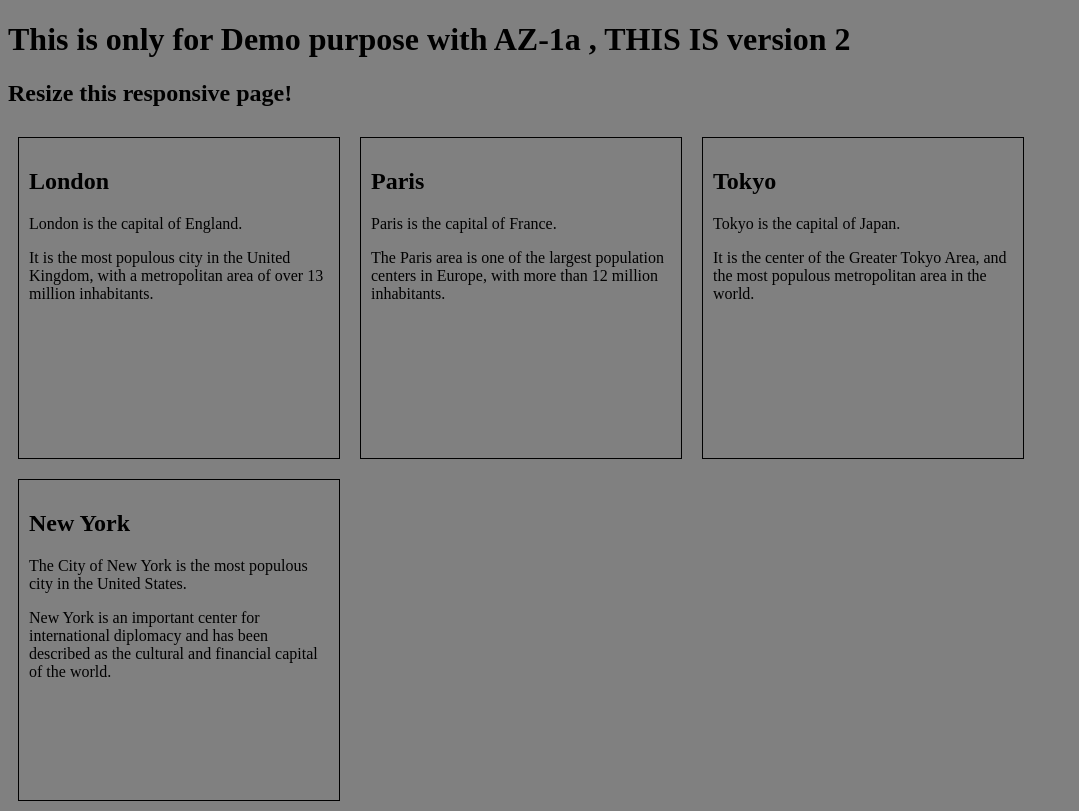
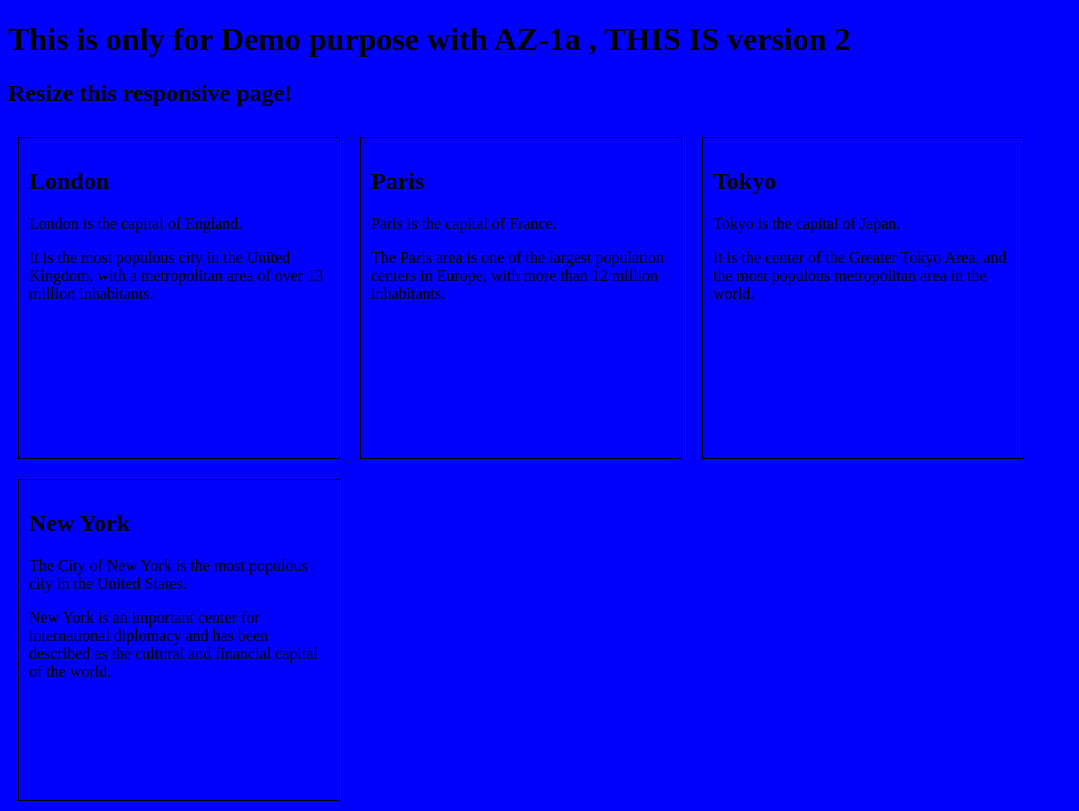
Before and after one commit to devathivamsi/codedeploy, a plain HTML site: page index.html in a window 1280 px wide. Shown: the whole page, without its empty margins (0-1079 px from the left). Drawn offline with Linux system fonts and the light colour scheme.

Commit message:
Update index.html

```diff
--- a/index.html
+++ b/index.html
@@ -12,7 +12,7 @@
 }
 </style>
 </head>
-<body bgcolor= "grey">
+<body bgcolor= "blue">
 
 <h1>This is only for Demo purpose with AZ-1a , THIS IS version 2 </h1>
 <h2>Resize this responsive page!</h2>
```
